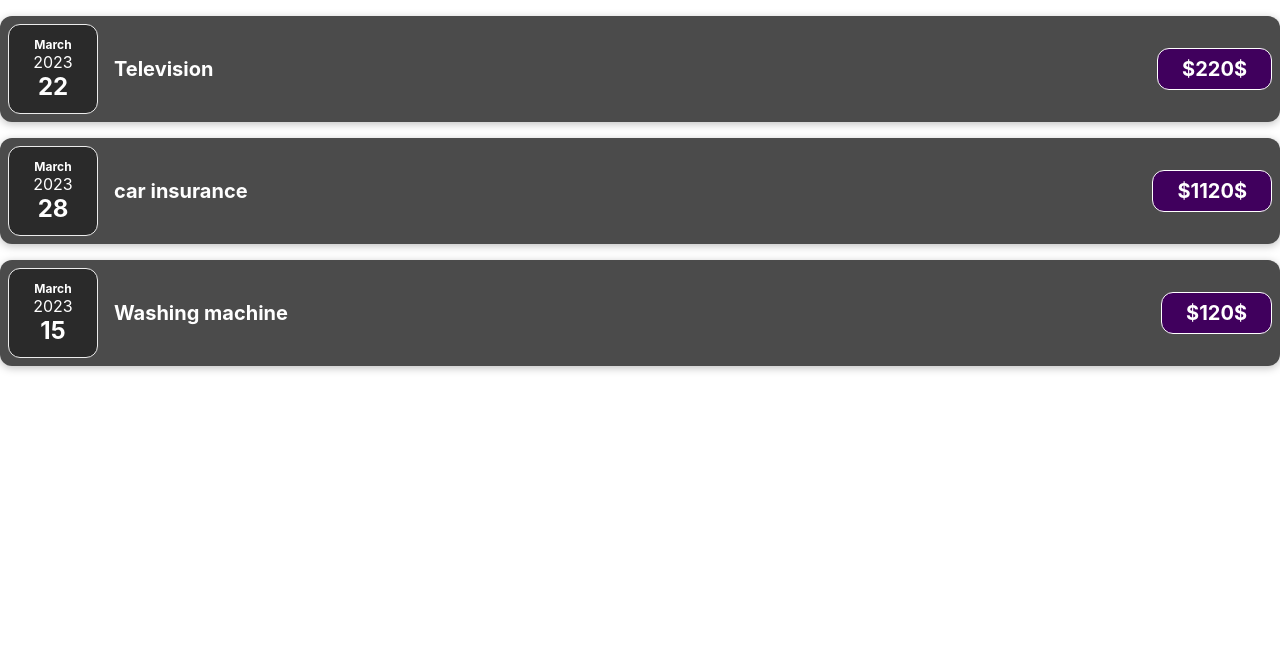
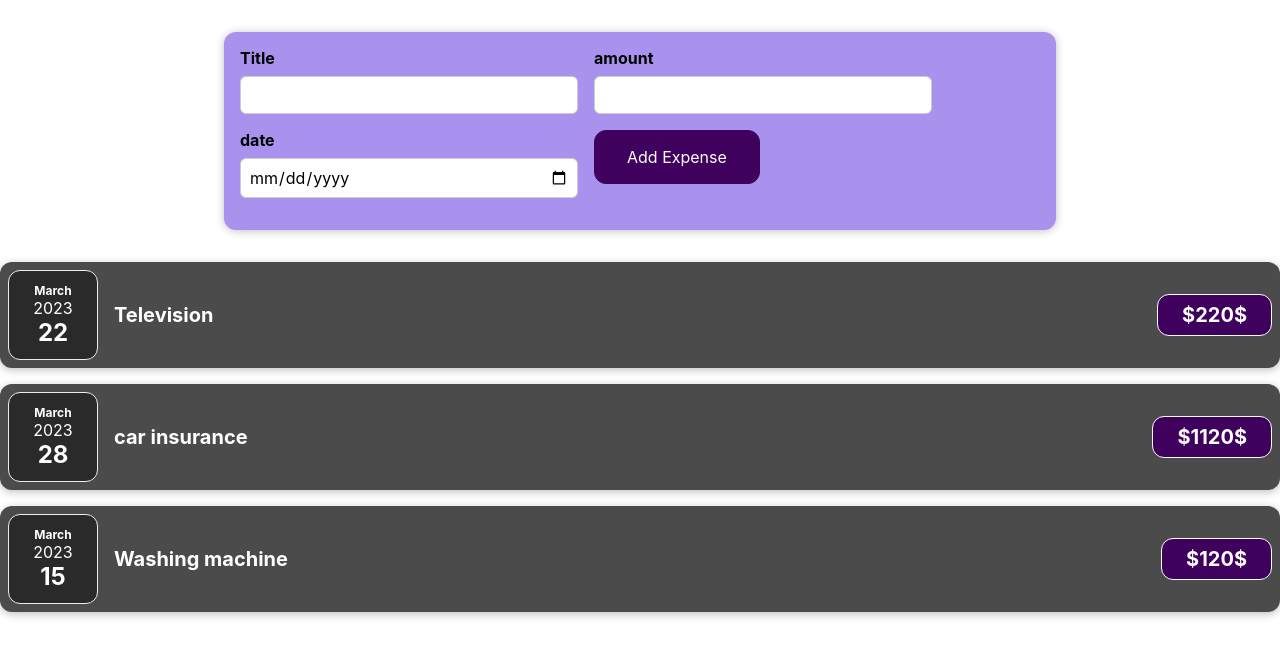
Before and after one commit to Mrsandesh399/PracticeRepo, a React (Create React App) app: page / in a window 1280 px wide. Shown: the top 656 px of the page. Built offline with nearby package versions, Linux system fonts and the light colour scheme.

Commit message:
state and events implimentation

```diff
--- a/src/App.js
+++ b/src/App.js
@@ -1,4 +1,5 @@
-import Expenses from './component/Expenses';
+import Expenses from './component/Expenses/Expenses';
+import AddNewExpense from './component/NewExpenses/AddNewExpense';
 function App() {
   const expense = [
     {
@@ -22,6 +23,7 @@
   ];
   return (
     <div>
+      <AddNewExpense></AddNewExpense>
       <Expenses items={expense} />
     </div>
   );
--- /dev/null
+++ b/src/component/NewExpenses/AddNewExpense.css
@@ -0,0 +1,38 @@
+.new-expense {
+  background-color: #a892ee;
+  padding: 1rem;
+  margin: 2rem auto;
+  width: 50rem;
+  max-width: 95%;
+  border-radius: 12px;
+  text-align: center;
+  box-shadow: 0 1px 8px rgba(0, 0, 0, 0.25);
+}
+
+.new-expense button {
+  font: inherit;
+  cursor: pointer;
+  padding: 1rem 2rem;
+  border: 1px solid #40005d;
+  background-color: #40005d;
+  color: white;
+  border-radius: 12px;
+  margin-right: 1rem;
+}
+
+.new-expense button:hover,
+.new-expense button:active {
+  background-color: #510674;
+  border-color: #510674;
+}
+
+.new-expense button.alternative {
+  color: #220131;
+  border-color: transparent;
+  background-color: transparent;
+}
+
+.new-expense button.alternative:hover,
+.new-expense button.alternative:active {
+  background-color: #ddb3f8;
+}
--- /dev/null
+++ b/src/component/NewExpenses/AddNewExpense.js
@@ -0,0 +1,11 @@
+import React from 'react';
+import NewExpense from './NewExpense';
+import './AddNewExpense.css';
+
+export default function AddNewExpense() {
+  return (
+    <div className="new-expense ">
+      <NewExpense />
+    </div>
+  );
+}
--- /dev/null
+++ b/src/component/NewExpenses/NewExpense.css
@@ -0,0 +1,26 @@
+.new-expense__controls {
+  display: flex;
+  flex-wrap: wrap;
+  gap: 1rem;
+  margin-bottom: 1rem;
+  text-align: left;
+}
+
+.new-expense__control label {
+  font-weight: bold;
+  margin-bottom: 0.5rem;
+  display: block;
+}
+
+.new-expense__control input {
+  font: inherit;
+  padding: 0.5rem;
+  border-radius: 6px;
+  border: 1px solid #ccc;
+  width: 20rem;
+  max-width: 100%;
+}
+
+.new-expense__actions {
+  text-align: right;
+}
--- /dev/null
+++ b/src/component/NewExpenses/NewExpense.js
@@ -0,0 +1,47 @@
+import React, { useState } from 'react';
+import './NewExpense.css';
+
+export default function NewExpense() {
+  const [title, setTitle] = useState('');
+  const [amount, setAmount] = useState('');
+  const [date, setDate] = useState('');
+
+  const titlehandler = (e) => {
+    setTitle(e.target.value);
+  };
+
+  const amounthandler = (e) => {
+    setAmount(e.target.value);
+  };
+
+  const datehandler = (e) => {
+    setDate(e.target.value);
+  };
+
+  return (
+    <form>
+      <div className="new-expense__controls">
+        <div className="new-expense__control">
+          <label>Title</label>
+          <input type="text" onChange={titlehandler}></input>
+        </div>
+        <div className="new-expense__control">
+          <label>amount</label>
+          <input type="number" min="0.01" onChange={amounthandler}></input>
+        </div>
+        <div className="new-expense__control">
+          <label>date</label>
+          <input
+            type="date"
+            min="10/4/2023"
+            max="31/12/2024"
+            onChange={datehandler}
+          ></input>
+        </div>
+        <div className="new-expense__actions ">
+          <button type="submit"> Add Expense</button>
+        </div>
+      </div>
+    </form>
+  );
+}
```
Also changed, not shown: src/component/Expenses/ExpenseDate.css (renamed from src/component/ExpenseDate.css), src/component/Expenses/ExpenseDate.js (renamed from src/component/ExpenseDate.js), src/component/Expenses/ExpenseItan.css (renamed from src/component/ExpenseItan.css), src/component/Expenses/ExpenseItem.js (renamed from src/component/ExpenseItem.js), src/component/Expenses/Expenses.css (added), src/component/Expenses/Expenses.js (renamed from src/component/Expenses.js).
